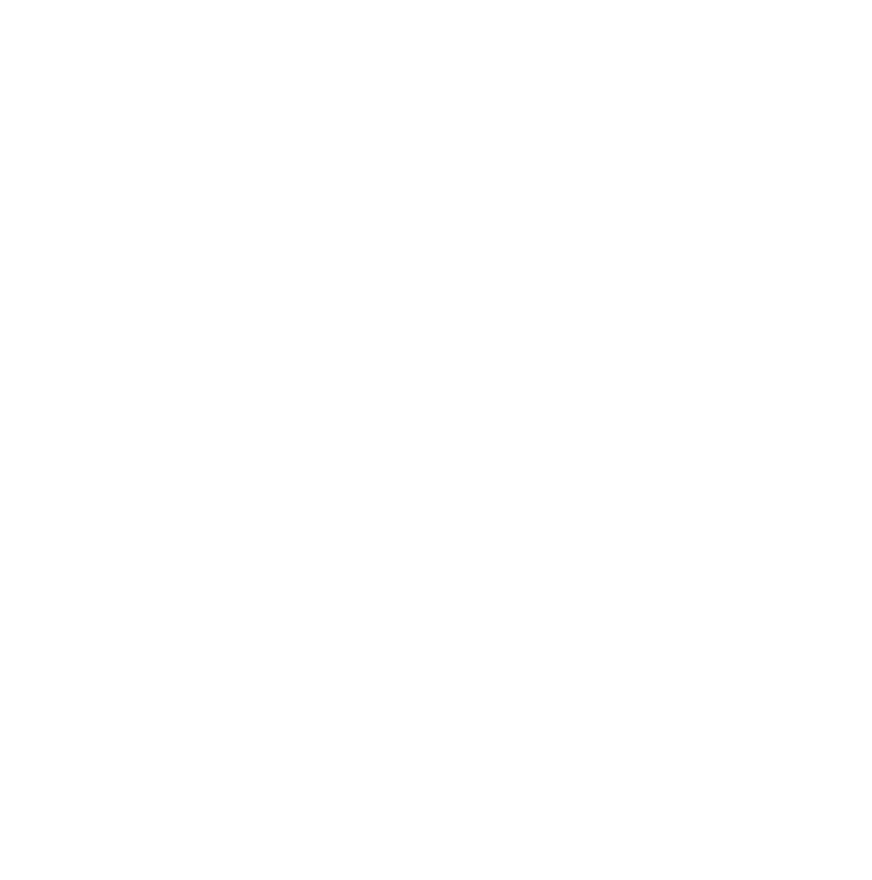
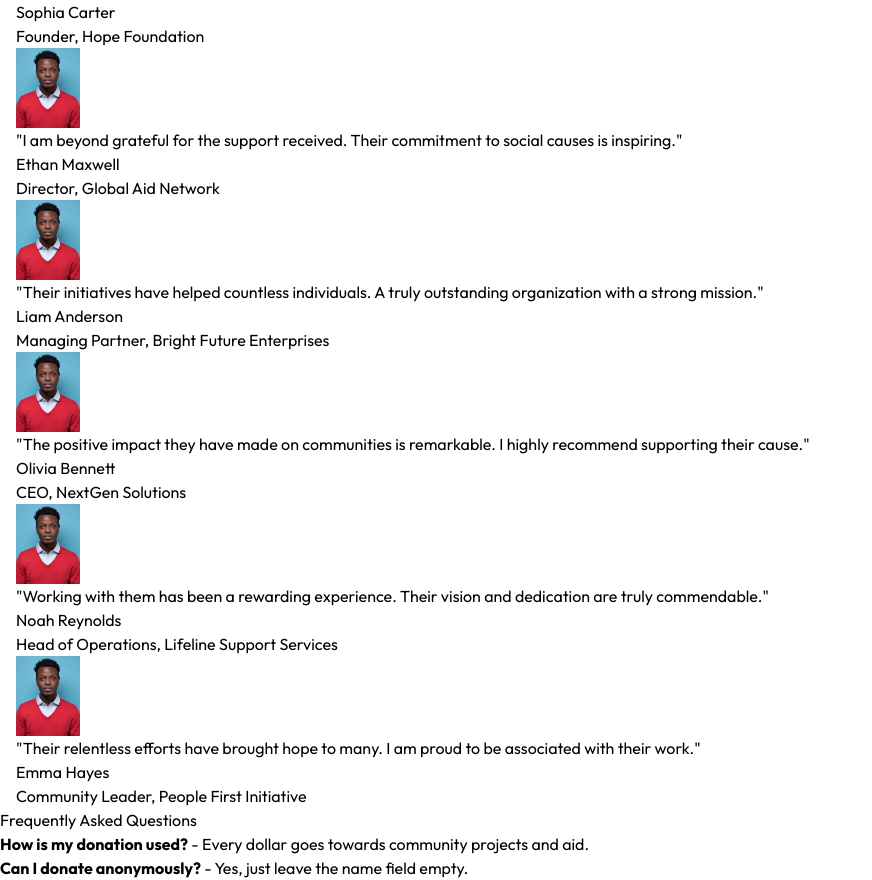
Before and after one commit to Ritahchanger/donations-site, a Next.js app in the folder frontend/: page /donations in a window 1280 px wide. Shown: the part 762-1642 px from the top of the page, without its empty margins (0-872 px from the left). Before the commit the page ends 800 px from the top, so only its background shows below. Built offline with nearby package versions, Linux system fonts and the light colour scheme.

Commit message:
Worked on what the donors say component

```diff
--- a/frontend/src/components/Donations/WhatDonorsSay.tsx
+++ b/frontend/src/components/Donations/WhatDonorsSay.tsx
@@ -1,15 +1,43 @@
+import { donationTestmonial } from "@/constants/DonationTestMonials";
+import Image from "next/image";
+
 const WhatDonorsSay = () => {
   return (
-    <div>
-      <div className="container">
-        <div className="max-w-[1000px] mx-auto bg-white text-black p-6 rounded-lg shadow-lg">
-          <h2 className="text-2xl font-bold text-center">
+    <div className="py-10 bg-gray-100">
+      <div className="container mx-auto px-4">
+        <div className="max-w-[1300px] mx-auto bg-white text-black p-6 rounded-lg shadow-lg">
+          <h2 className="text-2xl font-bold text-center mb-6">
             What Our Donors Say
           </h2>
-          <p className="mt-4 italic">
-            "Donating to this cause has been life-changing. I see the impact
-            directly!" - Alex J.
-          </p>
+          <div className="grid md:grid-cols-3 gap-6">
+            {donationTestmonial.map((testmony) => (
+              <div
+                key={testmony.id}
+                className="flex items-center gap-4 p-4 bg-gray-50 rounded-lg shadow-sm"
+              >
+                <div className="w-16 h-16 overflow-hidden rounded-full border">
+                  <Image
+                    src={testmony.urlImage}
+                    width={64}
+                    height={64}
+                    alt={testmony.name}
+                    className="object-cover"
+                  />
+                </div>
+                <div>
+                  <p className="text-gray-700 text-sm italic">
+                    "{testmony.description}"
+                  </p>
+                  <h3 className="font-semibold text-md mt-2">
+                    {testmony.name}
+                  </h3>
+                  <p className="text-xs text-gray-500">
+                    {testmony.postion}, {testmony.company}
+                  </p>
+                </div>
+              </div>
+            ))}
+          </div>
         </div>
       </div>
     </div>
--- a/frontend/src/constants/DonationTestMonials.ts
+++ b/frontend/src/constants/DonationTestMonials.ts
@@ -3,57 +3,57 @@ import { IDonationTestmonials } from "@/types/donationTestmonial";
 const donationTestmonial: IDonationTestmonials[] = [
   {
     id: 1,
-    urlImage: "assets/testmonial/passport.webp",
+    urlImage: "/assets/testmonial/passport.webp",
     description:
-      "Lorem ipsum dolor sit amet consectetur adipisicing elit. Eum aliquam adipisci officia asperiores cupiditate saepe dolore voluptates impedit repudiandae, laudantium explicabo reprehenderit libero pariatur voluptas eveniet quia.",
-    postion: "CEO",
-    name: "Ben Alexis",
-    company: "AbriTech Solutions",
+      "This organization has been instrumental in bringing change. Their dedication and support have truly impacted lives.",
+    postion: "Founder",
+    name: "Sophia Carter",
+    company: "Hope Foundation",
   },
   {
     id: 2,
-    urlImage: "assets/testmonial/passport.webp",
+    urlImage: "/assets/testmonial/passport.webp",
     description:
-      "Lorem ipsum dolor sit amet consectetur adipisicing elit. Eum aliquam adipisci officia asperiores cupiditate saepe dolore voluptates impedit repudiandae, laudantium explicabo reprehenderit libero pariatur voluptas eveniet quia.",
-    postion: "CEO",
-    name: "Ben Alexis",
-    company: "AbriTech Solutions",
+      "I am beyond grateful for the support received. Their commitment to social causes is inspiring.",
+    postion: "Director",
+    name: "Ethan Maxwell",
+    company: "Global Aid Network",
   },
   {
     id: 3,
-    urlImage: "assets/testmonial/passport.webp",
+    urlImage: "/assets/testmonial/passport.webp",
     description:
-      "Lorem ipsum dolor sit amet consectetur adipisicing elit. Eum aliquam adipisci officia asperiores cupiditate saepe dolore voluptates impedit repudiandae, laudantium explicabo reprehenderit libero pariatur voluptas eveniet quia.",
-    postion: "CEO",
-    name: "Ben Alexis",
-    company: "AbriTech Solutions",
+      "Their initiatives have helped countless individuals. A truly outstanding organization with a strong mission.",
+    postion: "Managing Partner",
+    name: "Liam Anderson",
+    company: "Bright Future Enterprises",
   },
   {
     id: 4,
-    urlImage: "assets/testmonial/passport.webp",
+    urlImage: "/assets/testmonial/passport.webp",
     description:
-      "Lorem ipsum dolor sit amet consectetur adipisicing elit. Eum aliquam adipisci officia asperiores cupiditate saepe dolore voluptates impedit repudiandae, laudantium explicabo reprehenderit libero pariatur voluptas eveniet quia.",
+      "The positive impact they have made on communities is remarkable. I highly recommend supporting their cause.",
     postion: "CEO",
-    name: "Ben Alexis",
-    company: "AbriTech Solutions",
+    name: "Olivia Bennett",
+    company: "NextGen Solutions",
   },
   {
     id: 5,
-    urlImage: "assets/testmonial/passport.webp",
+    urlImage: "/assets/testmonial/passport.webp",
     description:
-      "Lorem ipsum dolor sit amet consectetur adipisicing elit. Eum aliquam adipisci officia asperiores cupiditate saepe dolore voluptates impedit repudiandae, laudantium explicabo reprehenderit libero pariatur voluptas eveniet quia.",
-    postion: "CEO",
-    name: "Ben Alexis",
-    company: "AbriTech Solutions",
+      "Working with them has been a rewarding experience. Their vision and dedication are truly commendable.",
+    postion: "Head of Operations",
+    name: "Noah Reynolds",
+    company: "Lifeline Support Services",
   },
   {
     id: 6,
-    urlImage: "assets/testmonial/passport.webp",
+    urlImage: "/assets/testmonial/passport.webp",
     description:
-      "Lorem ipsum dolor sit amet consectetur adipisicing elit. Eum aliquam adipisci officia asperiores cupiditate saepe dolore voluptates impedit repudiandae, laudantium explicabo reprehenderit libero pariatur voluptas eveniet quia.",
-    postion: "CEO",
-    name: "Ben Alexis",
-    company: "AbriTech Solutions",
+      "Their relentless efforts have brought hope to many. I am proud to be associated with their work.",
+    postion: "Community Leader",
+    name: "Emma Hayes",
+    company: "People First Initiative",
   },
 ];
 
```
